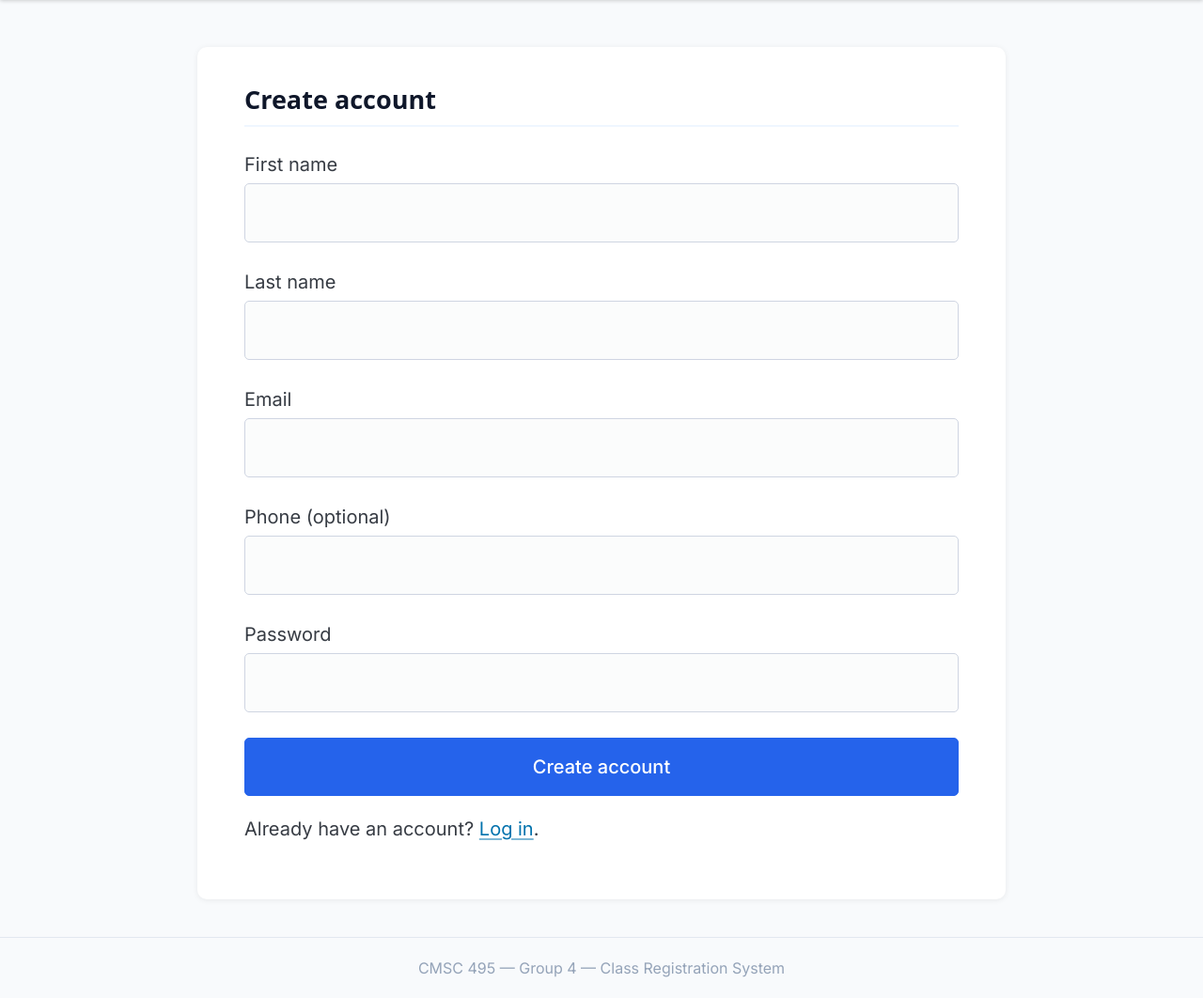
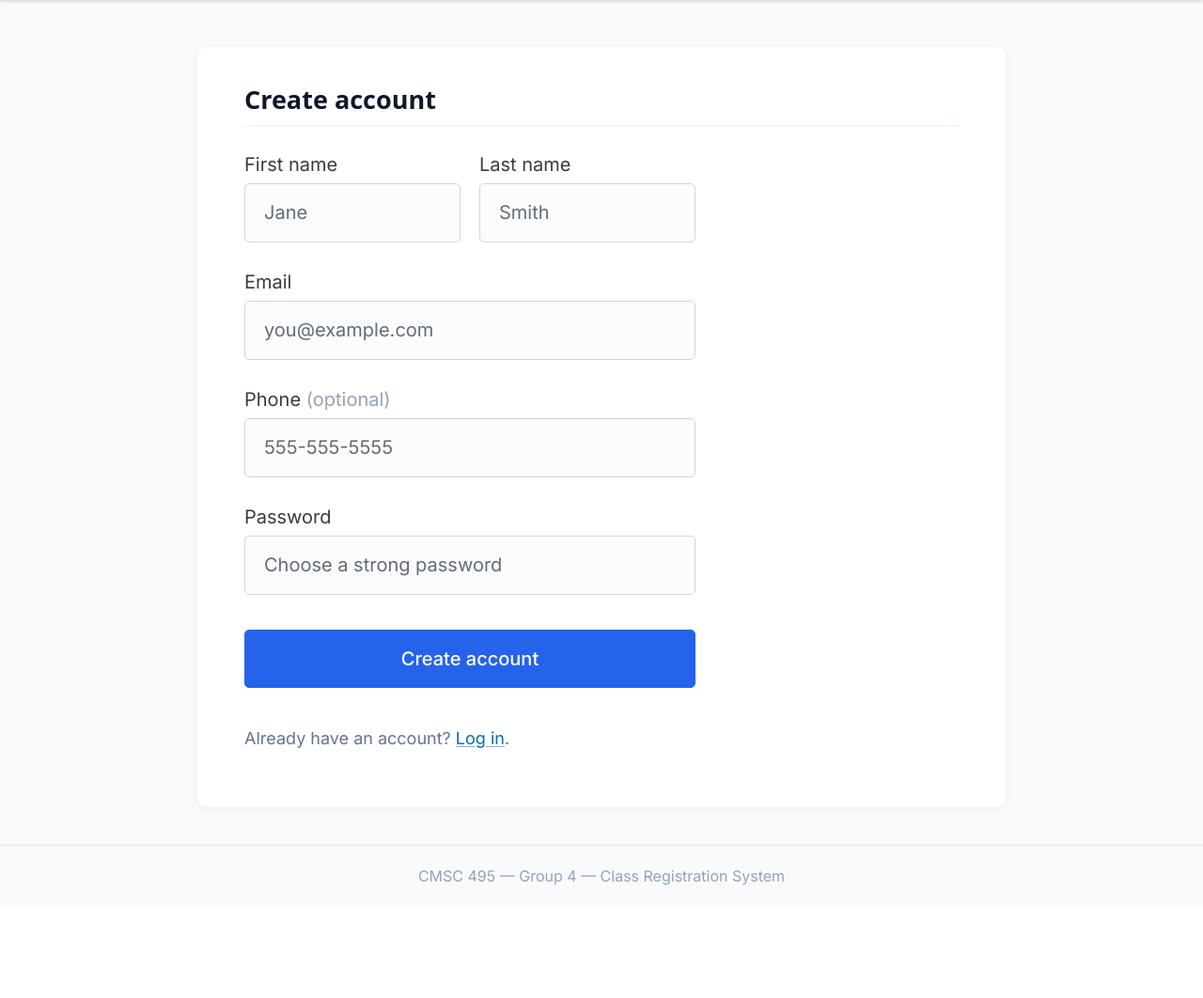
Before and after one commit to metersploit/CMSC495, a Flask app: page /register in a window 1280 px wide. Shown: the part 103-1165 px from the top of the page at 94% size. After the commit the page ends 1045 px from the top, so only its background shows below. Run offline with Flask 3, Linux system fonts and the light colour scheme; some libraries are stand-ins or nearby versions.

Commit message:
Refactor registration form layout and styles

```diff
--- a/src/templates/register.html
+++ b/src/templates/register.html
@@ -1,34 +1,48 @@
 {% extends "base.html" %}
 {% block content %}
 <h2>Create account</h2>
-<form method="post">
+<form method="post" style="max-width: 480px;">
   <input type="hidden" name="csrf_token" value="{{ csrf_token() }}">
+
+  <div style="display: grid; grid-template-columns: 1fr 1fr; gap: 1rem;">
     <label>First name
       <input name="first_name" value="{{ form.get('first_name', '') }}"
+             placeholder="Jane"
              {% if errors.get('first_name') %}aria-invalid="true"{% endif %}>
       {% if errors.get('first_name') %}<small>{{ errors['first_name'] }}</small>{% endif %}
     </label>
     <label>Last name
       <input name="last_name" value="{{ form.get('last_name', '') }}"
+             placeholder="Smith"
              {% if errors.get('last_name') %}aria-invalid="true"{% endif %}>
       {% if errors.get('last_name') %}<small>{{ errors['last_name'] }}</small>{% endif %}
     </label>
+  </div>
+
   <label>Email
     <input name="email" type="email" value="{{ form.get('email', '') }}"
+           placeholder="you@example.com"
            {% if errors.get('email') %}aria-invalid="true"{% endif %}>
     {% if errors.get('email') %}<small>{{ errors['email'] }}</small>{% endif %}
   </label>
-  <label>Phone (optional)
+
+  <label>Phone <span style="color:#94a3b8; font-weight:400;">(optional)</span>
     <input name="phone_number" value="{{ form.get('phone_number', '') }}"
+           placeholder="555-555-5555"
            {% if errors.get('phone_number') %}aria-invalid="true"{% endif %}>
     {% if errors.get('phone_number') %}<small>{{ errors['phone_number'] }}</small>{% endif %}
   </label>
+
   <label>Password
     <input name="password" type="password"
+           placeholder="Choose a strong password"
            {% if errors.get('password') %}aria-invalid="true"{% endif %}>
     {% if errors.get('password') %}<small>{{ errors['password'] }}</small>{% endif %}
   </label>
-  <button type="submit">Create account</button>
+
+  <button type="submit" style="width: 100%; margin-top: 0.5rem;">Create account</button>
 </form>
-<p>Already have an account? <a href="{{ url_for('login') }}">Log in</a>.</p>
+<p style="margin-top: 1rem; font-size: 0.9rem; color: #64748b;">
+  Already have an account? <a href="{{ url_for('login') }}">Log in</a>.
+</p>
 {% endblock %}
```
Lines whose indentation alone changed are shown as unchanged.
